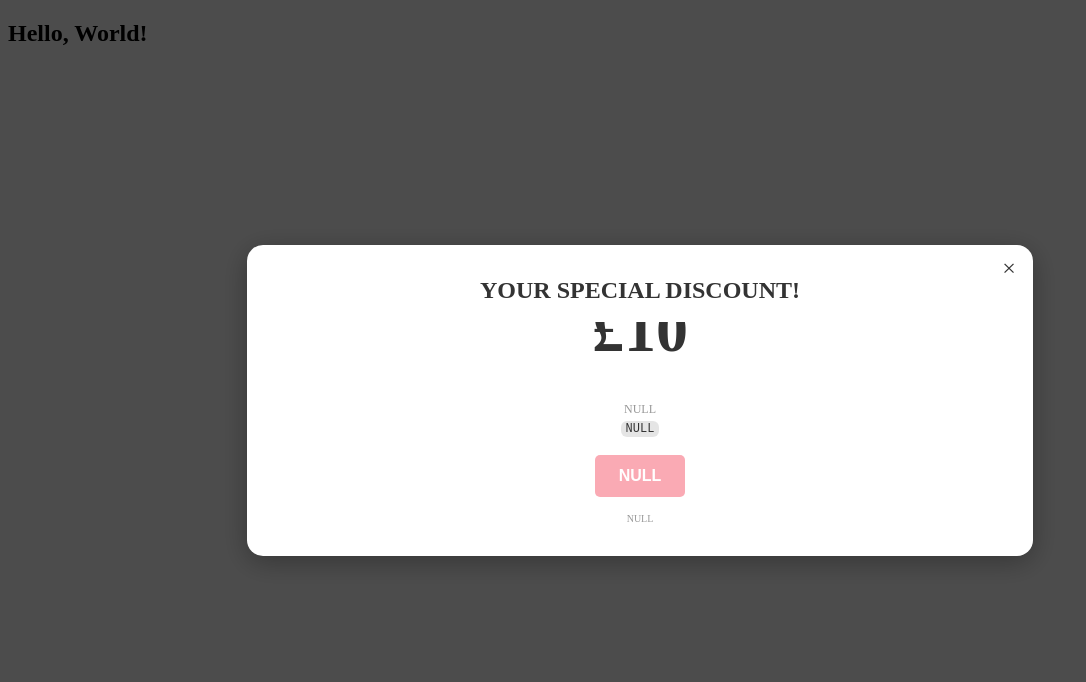
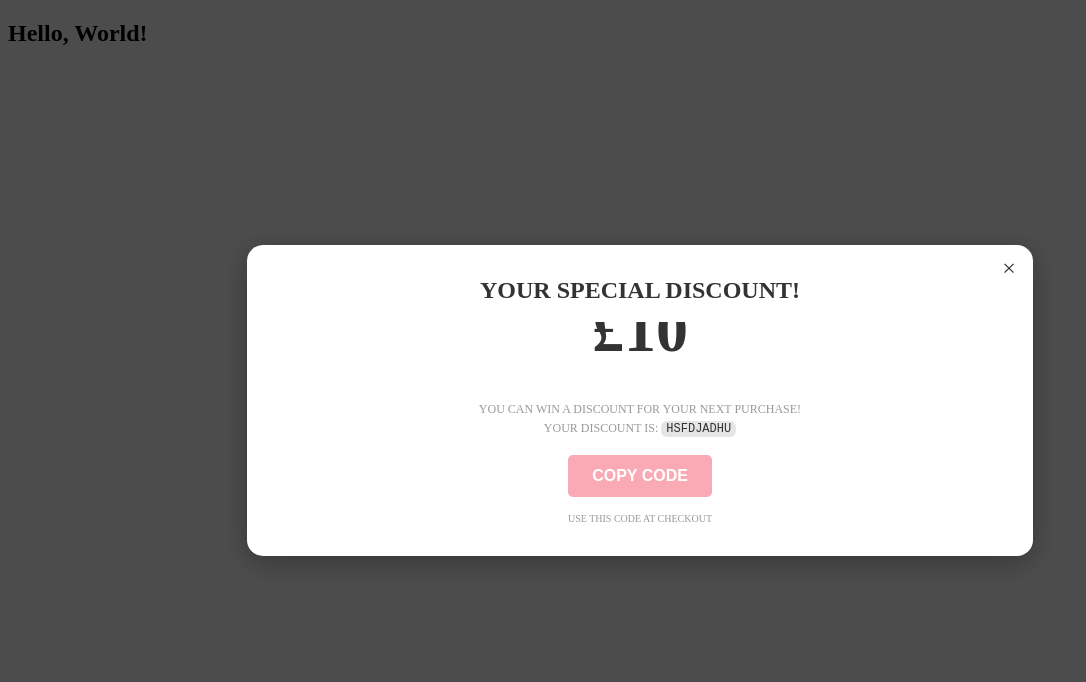
Before and after one commit to shayanameend/Modal, a plain HTML site: page index.html in a window 1280 px wide. Shown: the whole page, without its empty margins (0-1086 px from the left). Drawn offline with Linux system fonts and the light colour scheme.

Commit message:
Add discount modal configuration options: include description, preCode, couponCode, buttonText, and buttonSubtext

```diff
--- a/index.html
+++ b/index.html
@@ -18,6 +18,11 @@
       numbers: [5, 10, 15, 20, 25],
       currencySymbol: '£',
       title: 'Your Special Discount!',
+      description: 'You can win a discount for your next purchase!',
+      preCode: 'Your discount is: ',
+      couponCode: 'hsfdjadhu',
+      buttonText: 'Copy Code',
+      buttonSubtext: 'Use this code at checkout',
       spinDuration: 4000,
     });
 
--- a/script.js
+++ b/script.js
@@ -6,6 +6,7 @@ const createDiscountModal = (customConfig = {}) => {
 		currencySymbol: null,
 		title: null,
 		description: null,
+		preCode: null,
 		couponCode: null,
 		buttonText: null,
 		buttonSubtext: null,
@@ -341,6 +342,7 @@ const createDiscountModal = (customConfig = {}) => {
             <p class="discount-description">
               <span>${config.description}</span>
               <br />
+              <span>${config.preCode} </span>
               <span class="discount-code">${config.couponCode}</span>
             </p>
             <button class="discount-copy-btn" id="discountCopyBtn">${config.buttonText}</button>
```
